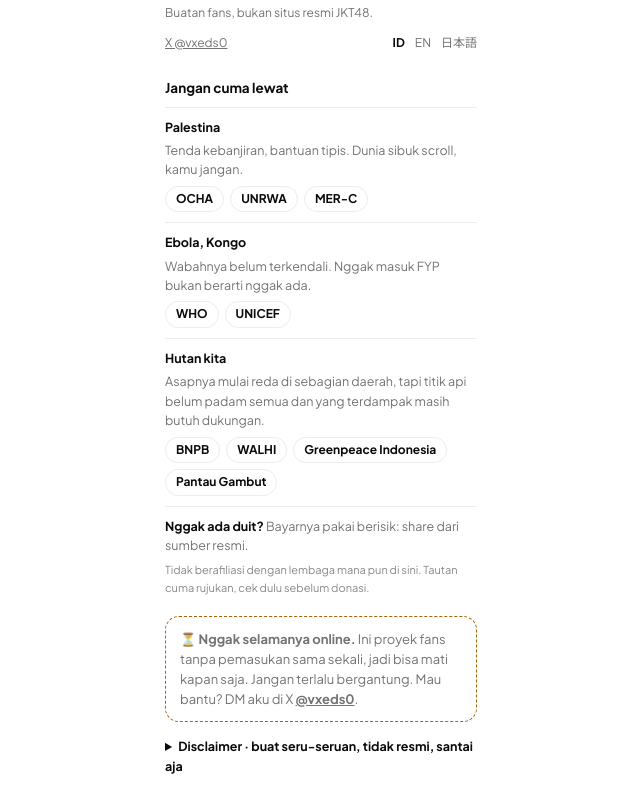
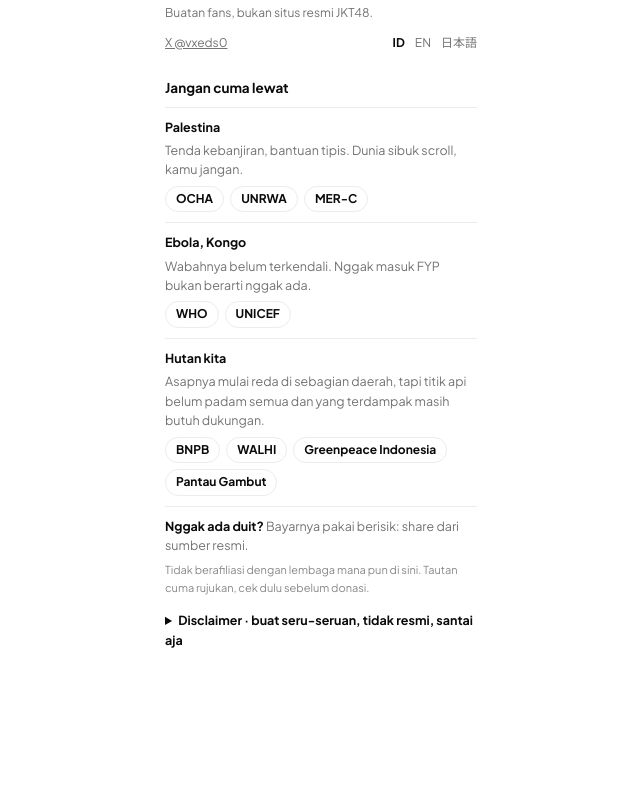
Before and after one commit to miuruuu/jeketoy-home, a plain HTML site: page index.html in a window 1280 px wide. Shown: the part 669-1469 px from the top of the page, without its empty margins (319-959 px from the left). After the commit the page ends 1343 px from the top, so only its background shows below. Drawn offline with Linux system fonts and the light colour scheme.

Commit message:
Copot pemberitahuan situs tidak selamanya online
Co-Authored-By: Claude Sonnet 5.5 <noreply@anthropic.com>

```diff
--- a/index.html
+++ b/index.html
@@ -63,7 +63,6 @@ footer a{color:inherit}
       <div class="bahasa" role="group" aria-label="Bahasa / Language"><button type="button" data-l="id">ID</button><button type="button" data-l="en">EN</button><button type="button" data-l="ja" lang="ja">日本語</button></div>
     </div>
     <div id="peduli"></div>
-    <div class="hidup" id="hidup"></div>
     <div id="disc"></div>
   </footer>
 </main>
@@ -87,7 +86,6 @@ footer a{color:inherit}
     document.documentElement.lang=l;
     document.getElementById('single').innerHTML=SINGLE[l];
     document.getElementById('disc').innerHTML=DISC[l];
-    document.getElementById('hidup').innerHTML=HIDUP[l];
     document.getElementById('peduli').innerHTML=PEDULI[l];
     [].forEach.call(document.querySelectorAll('[data-t]'),function(e){e.textContent=T[l][e.getAttribute('data-t')]});
     [].forEach.call(document.querySelectorAll('[data-l]'),function(b){var on=b.getAttribute('data-l')===l;b.className=on?'on':'';b.setAttribute('aria-pressed',on)});
```
